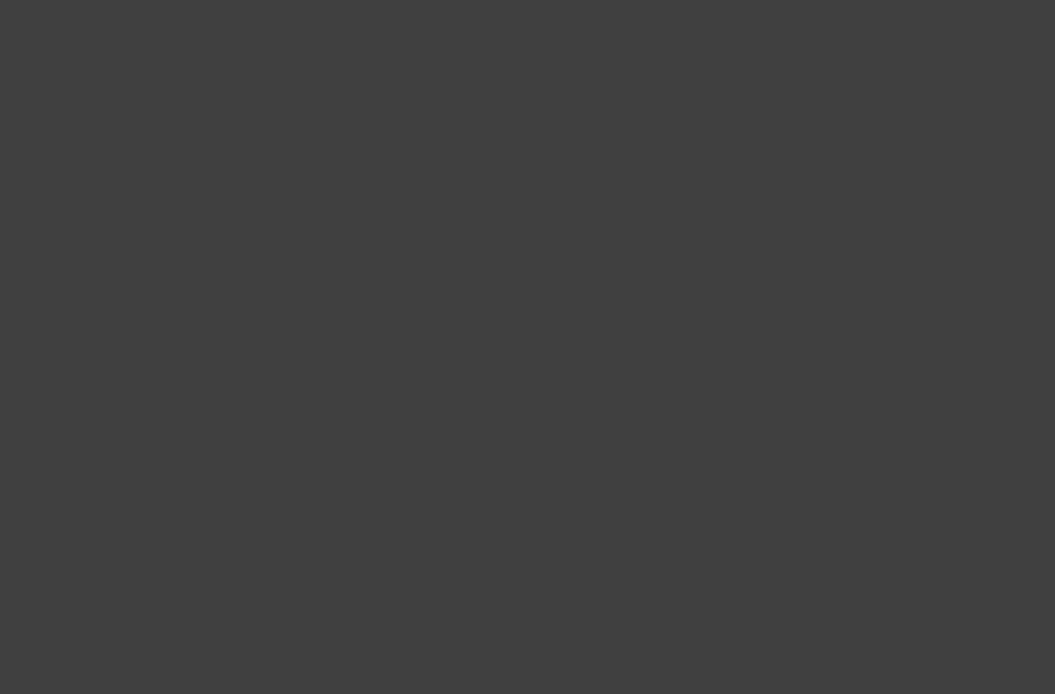
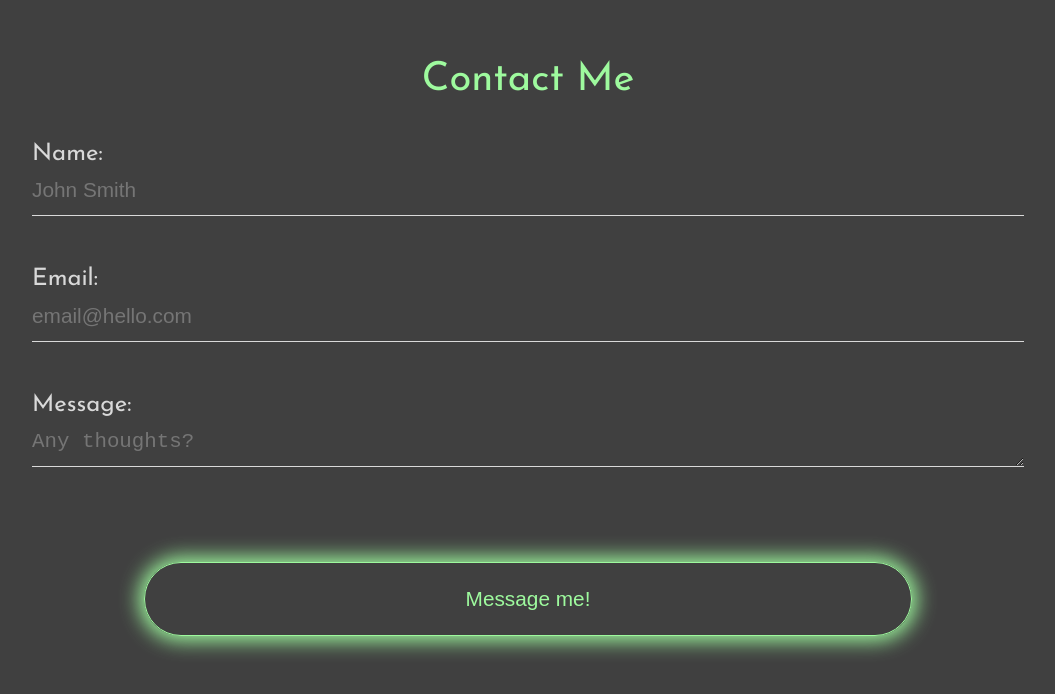
Before and after one commit to Dan-McGrath/portfolio, a React (Vite) app in the folder portfolio/: page / in a window 1280 px wide. Shown: the part 1700-2394 px from the top of the page, without its empty margins (112-1167 px from the left). Before the commit the page ends 1696 px from the top, so only its background shows below. Built offline with nearby package versions, Linux system fonts and the light colour scheme.

Commit message:
Add ContactForm

```diff
--- a/portfolio/src/components/App.jsx
+++ b/portfolio/src/components/App.jsx
@@ -2,6 +2,7 @@ import { useState, useEffect } from 'react';
 import Header from './header/Header.jsx';
 import Hero from './hero/Hero.jsx';
 import About from './about/About.jsx';
+import ContactForm from './contact/Contact.jsx';
 
 function App() {
   const [windowDimension, setWindowDimension] = useState(null);
@@ -27,6 +28,7 @@ function App() {
       <main>
         <Hero />
         <About />
+        <ContactForm />
       </main>
     </>
   );
```
